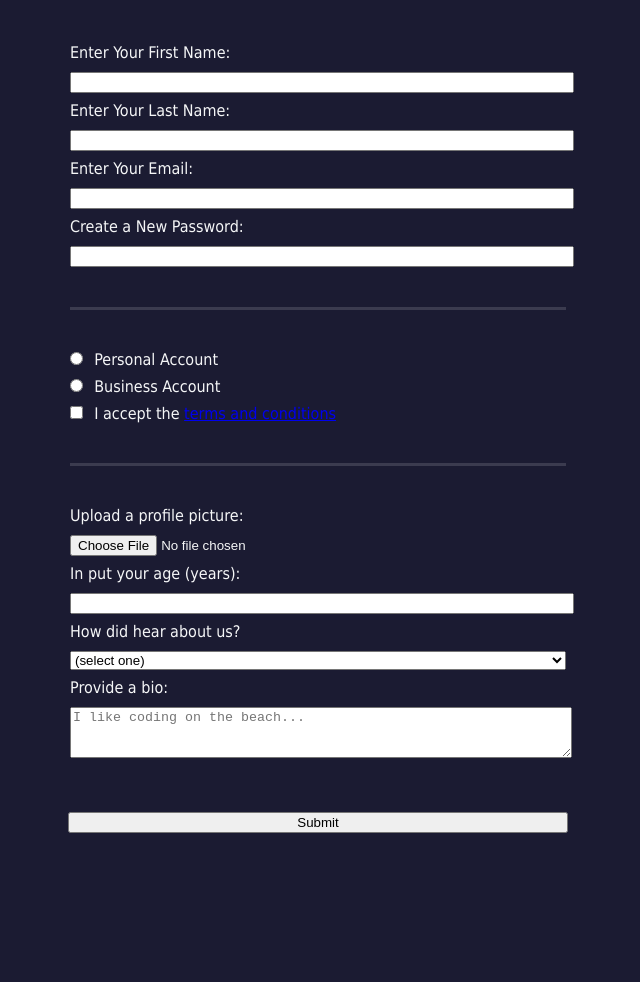
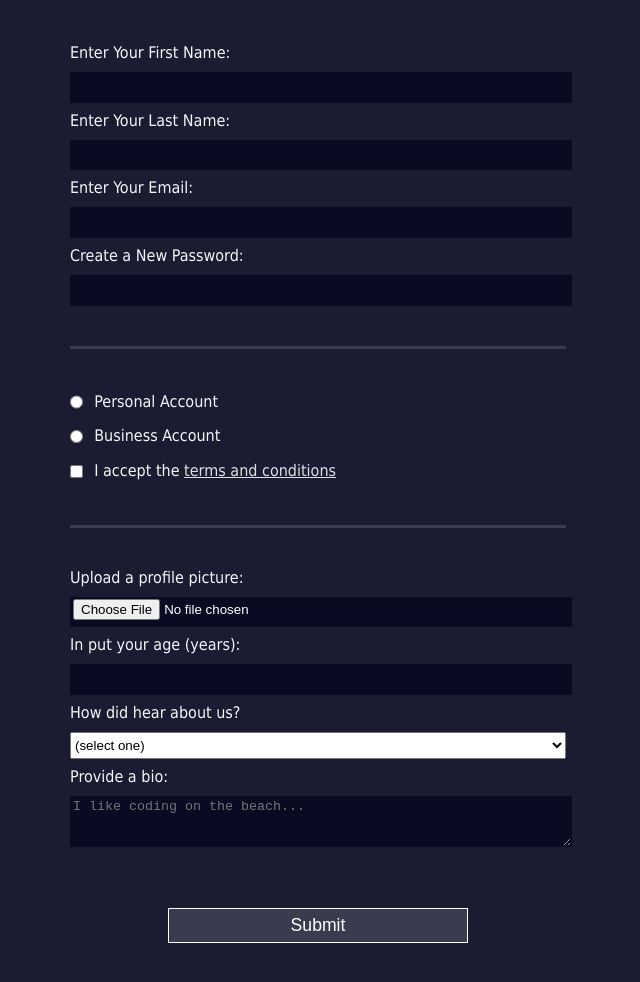
Before and after one commit to hilmimallick/freecodecamp-registration-form-practice, a plain HTML site: page index.html in a window 1280 px wide. Shown: the part 134-1116 px from the top of the page, without its empty margins (322-962 px from the left). Before the commit the page ends 967 px from the top, so only its background shows below. Drawn offline with Linux system fonts and the light colour scheme.

Commit message:
completed the registration form practice

```diff
--- a/styles.css
+++ b/styles.css
@@ -23,6 +23,7 @@ form{
     max-width: 500px;
     min-width: 300px;
     width: 60vw;
+    padding-bottom: 2em;
 }
 
 fieldset{
@@ -37,9 +38,38 @@ fieldset:not(:last-of-type){
 input, textarea, select{
     width: 100%;
     margin: 10px 0 0 0;
+    min-height: 2em;
 }
 
 .inline{
     width: unset;
     margin: 0 0.5em 0 0;
+    vertical-align: middle;
 }
+
+input, textarea{
+    background-color: #0a0a23;
+    border: 1px solid #0a0a23;
+    color: #ffffff;
+}
+
+input[type="submit"]{
+    display: block;
+    width: 60%;
+    min-width: 300px;
+    margin: 0 auto;
+    margin-top: 1em;
+    margin-bottom: 1em;
+    height: 2em;
+    font-size: 1.1rem;
+    background-color: #3b3b4f;
+    border-color: white;
+}
+
+input[type="file"]{
+    padding: 1px 2px;
+}
+
+a{
+    color: #dfdfe2
+}
```
